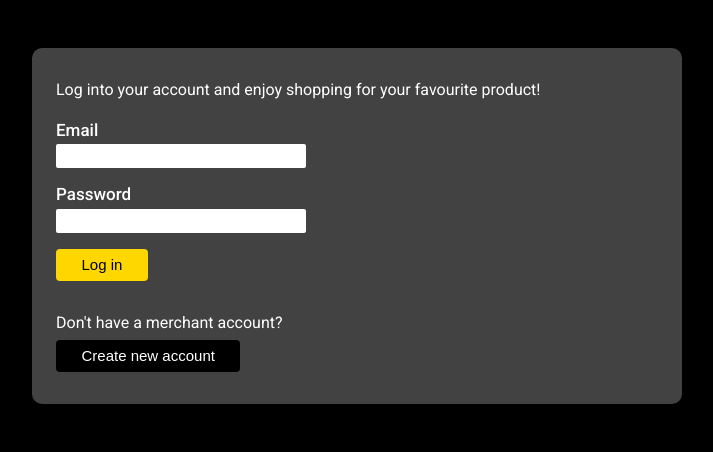
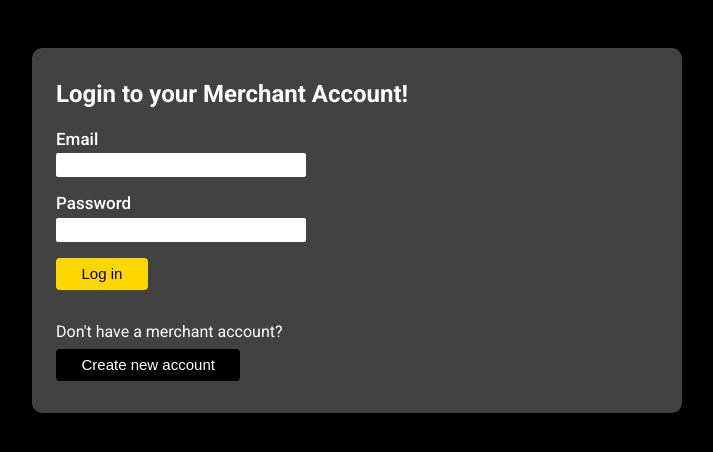
Before and after one commit to RohanGorla/E-Commerce-Template, a React (Vite) app in the folder client/: page /merchant/merchantlogin in a window 1280 px wide. Shown: the top 452 px of the page, without its empty margins (283-996 px from the left). Built offline with nearby package versions, Linux system fonts and the light colour scheme.

Commit message:
Change the navigate url in create new account button and the header title in mercahnt login page

```diff
--- a/client/src/components/MerchantLogin.jsx
+++ b/client/src/components/MerchantLogin.jsx
@@ -50,9 +50,7 @@ function MerchantLogin() {
         </div>
         {/* Login Main */}
         <div className="Merchant_Login_Notes">
-          <p>
-            Log into your account and enjoy shopping for your favourite product!
-          </p>
+          <h2>Login to your Merchant Account!</h2>
         </div>
         <form className="Merchant_Login_Form">
           <div className="Merchant_Login_Email">
@@ -97,7 +95,7 @@ function MerchantLogin() {
             <p>Don't have a merchant account?</p>
             <button
               onClick={() => {
-                navigate("/account/register");
+                navigate("/merchant/merchantregister");
               }}
             >
               Create new account
```
